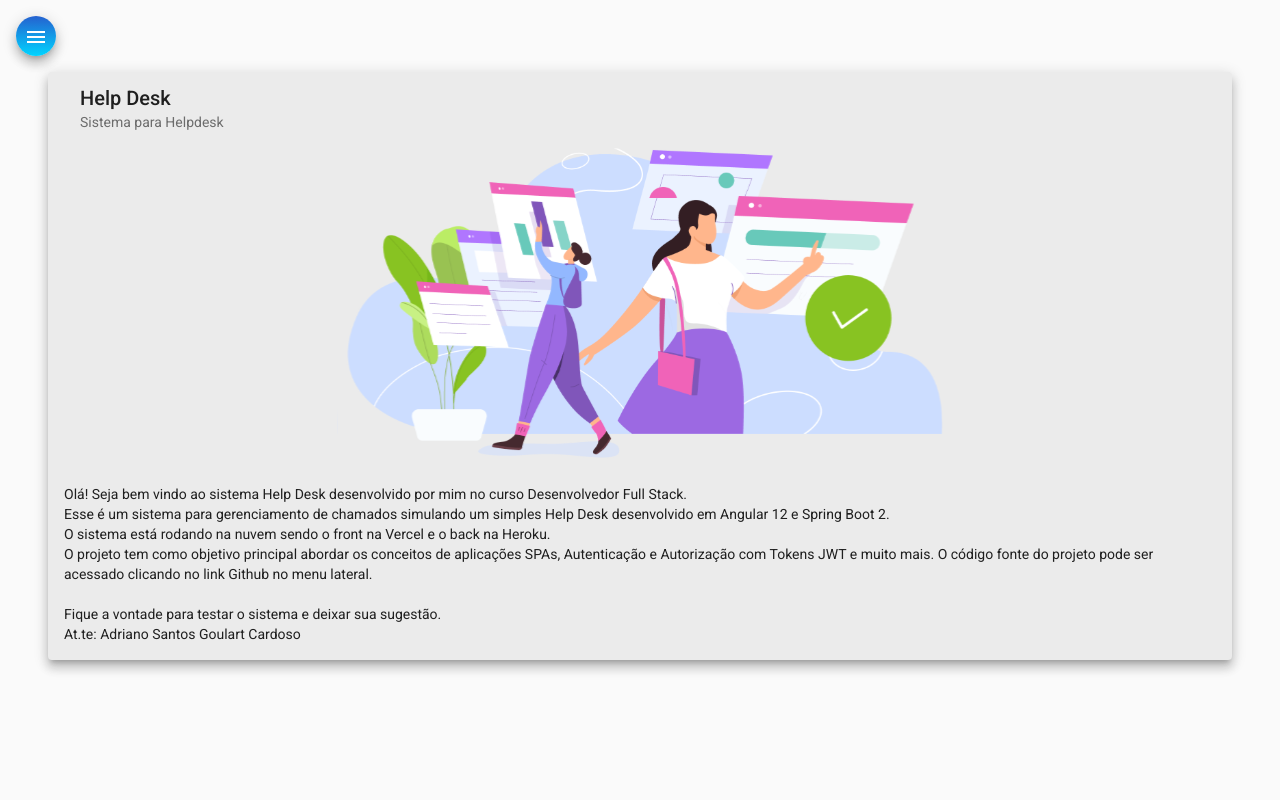
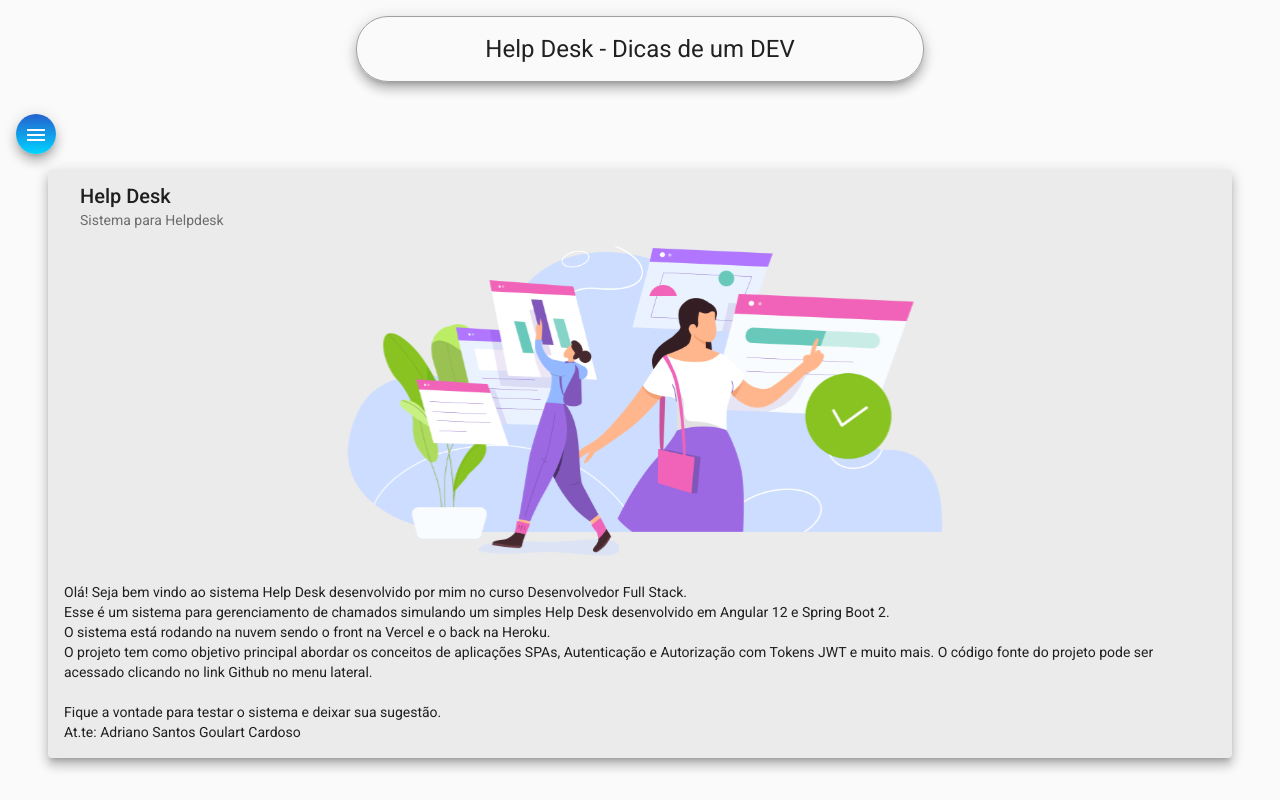
Before and after one commit to Adriano-Cardoso/helpdesk-front-end, an Angular app in the folder helpdesk/: page /home in a window 1280 px wide. Built offline with nearby package versions, Linux system fonts and the light colour scheme.

Commit message:
Finalizando component Header

```diff
--- a/helpdesk/src/app/app.module.ts
+++ b/helpdesk/src/app/app.module.ts
@@ -32,6 +32,7 @@
 // componentes do projeto
 import { NavComponent } from './components/nav/nav.component';
 import { HomeComponent } from './components/home/home.component';
+import { HeaderComponent } from './components/header/header.component';
 
 // Componentes do projeto
 /*import { NavComponent } from './components/nav/nav.component';
@@ -58,7 +59,8 @@
   declarations: [
     AppComponent,
     NavComponent,
-    HomeComponent
+    HomeComponent,
+    HeaderComponent
   ],
   imports: [
     BrowserModule,
--- /dev/null
+++ b/helpdesk/src/app/components/header/header.component.css
@@ -0,0 +1,12 @@
+.container {
+    display: flex;
+    align-items: center;
+    justify-content: center;
+ }
+
+ h1 {
+    margin-top: 1rem;
+    border: 1px solid rgb(161, 159, 159);
+    padding: 1rem 10%;
+    border-radius: 2rem;
+ }
--- /dev/null
+++ b/helpdesk/src/app/components/header/header.component.html
@@ -0,0 +1,3 @@
+<div class="container">
+    <h1 class="mat-elevation-z8">Help Desk - Dicas de um DEV</h1>
+</div>
--- /dev/null
+++ b/helpdesk/src/app/components/header/header.component.ts
@@ -0,0 +1,15 @@
+import { Component, OnInit } from '@angular/core';
+
+@Component({
+  selector: 'app-header',
+  templateUrl: './header.component.html',
+  styleUrls: ['./header.component.css']
+})
+export class HeaderComponent implements OnInit {
+
+  constructor() { }
+
+  ngOnInit(): void {
+  }
+
+}
--- a/helpdesk/src/app/components/nav/nav.component.html
+++ b/helpdesk/src/app/components/nav/nav.component.html
@@ -26,6 +26,7 @@
     </mat-drawer>
 
     <div class="sidenav-content">
+        <app-header></app-header>
       <button class="menu mat-elevation-z8" (click)="drawer.toggle()" mat-icon-button>
         <mat-icon>menu</mat-icon>
       </button>
```
